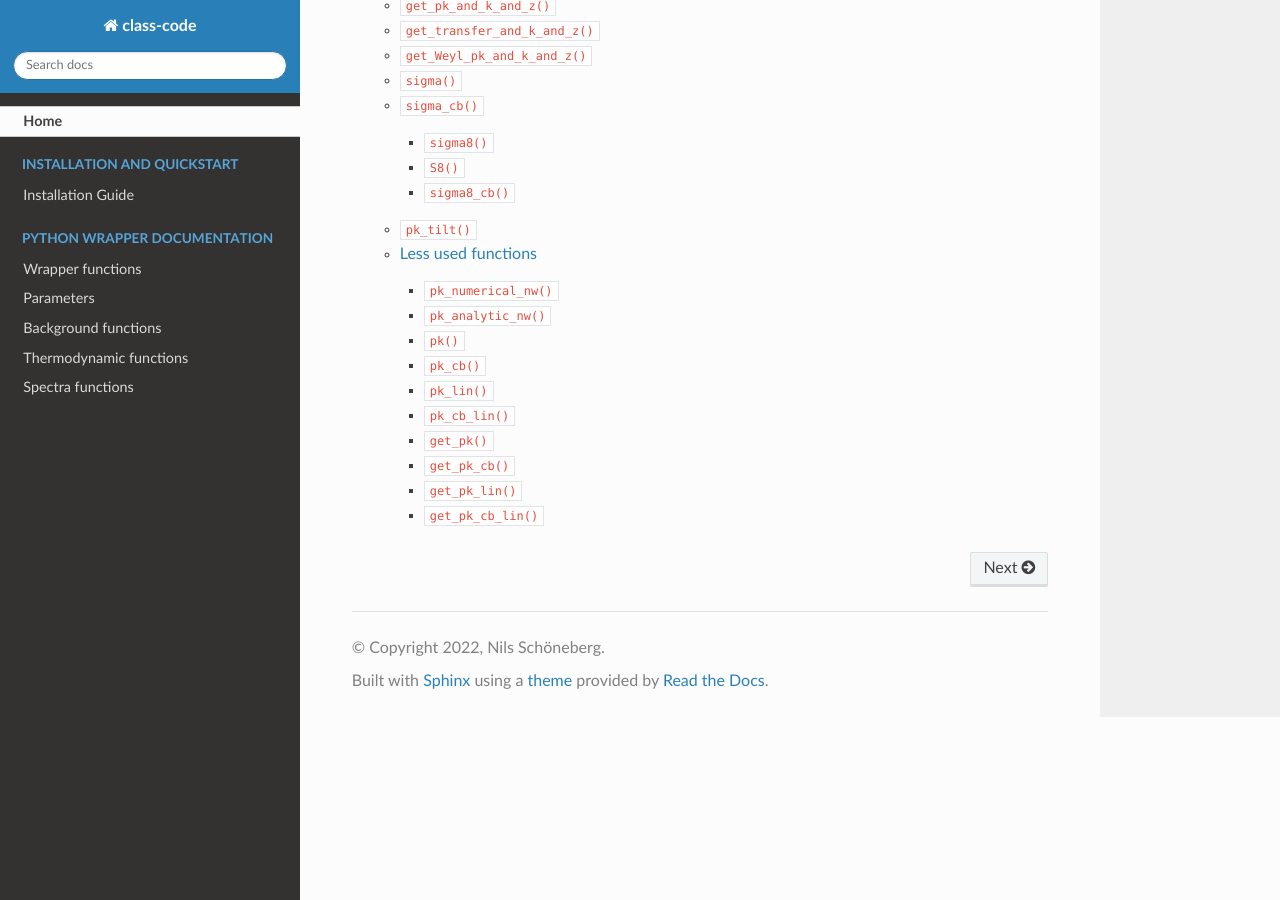
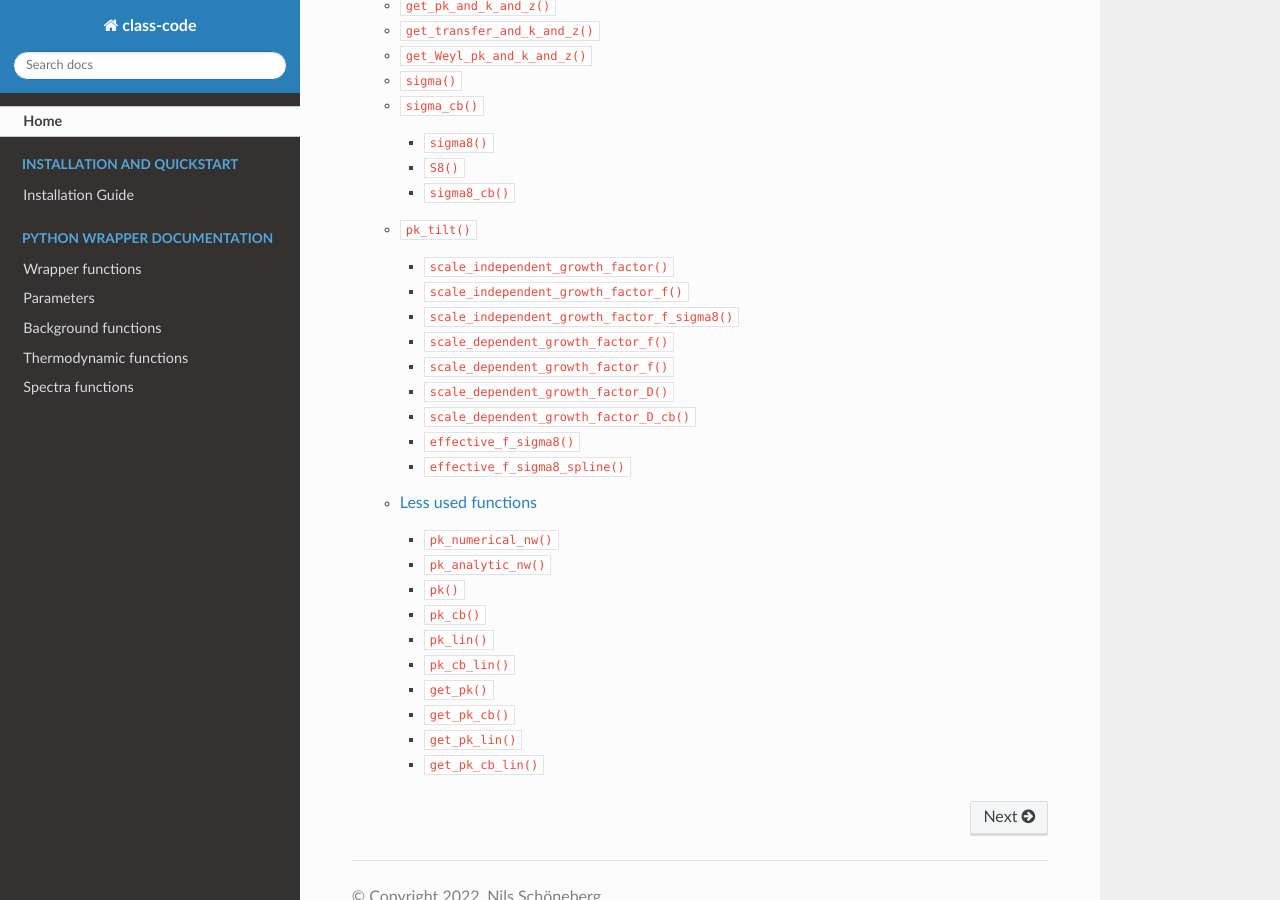
Before and after one commit to schoeneberg/class-code-documentation, a Sphinx documentation site: the page built from docs/index.rst, in a window 1280 px wide and 900 px high, scrolled down 1876 px. Built offline with Sphinx 7.4.7 and the Read the Docs theme 3.1.0, drawn with Linux system fonts in a browser that asks for light colours; pages that are not in the unit, such as notebooks, are missing from menus; some of the changed lines change nothing that is shown.

Commit message:
Update wrapper_ha.rst

```diff
--- a/docs/wrapper_ha.rst
+++ b/docs/wrapper_ha.rst
@@ -137,6 +137,55 @@
   :param k: Wavenumber in 1/Mpc
   :param z: Redshift z
 
+ .. function:: scale_independent_growth_factor(z)
+
+  Return the scale invariant growth factor :math:`D(a)` for CDM perturbations, which is defined as the solution to the scale-independent growth differential equation :math:`D''(a) + aH D'(a) = \frac{3}{2} a^2 \rho_m(a) D(a)`
+
+  :param z: Redshift z
+
+ .. function:: scale_independent_growth_factor_f(z)
+
+  Return the scale invariant growth factor derivative :math:`f(a) = \mathrm{d} \ln D/\mathrm{d} \ln a` for CDM perturbations.
+
+  :param z: Redshift z
+
+ .. function:: scale_independent_growth_factor_f_sigma8(z)
+
+  Return the scale invariant growth factor derivative :math:`f\sigma_8(a) = f(a) \sigma_8(z)` with :math:`\sigma_8(z)` determined as :func:`sigma`(8,z,h_units=True)
+
+  :param z: Redshift z
+
+ .. function:: scale_dependent_growth_factor_f(k, z, h_units=False, nonlinear=False, Nz=20)
+
+  Return the true derivative of the power spectrum :math:`f(a) = \frac{1}{2} \mathrm{d} \ln P(k,a)/\mathrm{d} \ln a` for CDM perturbations. With the settings nonlinear you can select the linear or non-linear power spectrum for the computation. Nz is the number of redshifts used to determine the numerical derivative, using a UnivariateSpline.
+
+  :param k: Wavenumber in 1/Mpc (except if h_units=True, then h/Mpc)
+  :param z: Redshift z
+
+ .. function:: scale_dependent_growth_factor_f(k, z, h_units=False, nonlinear=False, Nz=20)
+
+  Same as :math:`scale_dependent_growth_factor_f` for CDM+baryons.
+
+ .. function:: scale_dependent_growth_factor_D(k, z, h_units=False, nonlinear=False, Nz=20)
+
+  Returns simply :math:`\sqrt{P(k,z)/P(k,0)}`, see :math:`scale_dependent_growth_factor_f` for the input parameters
+
+ .. function:: scale_dependent_growth_factor_D_cb(k, z, h_units=False, nonlinear=False, Nz=20)
+
+  Same as :math:`scale_dependent_growth_factor_D` for CDM+baryons.
+
+ .. function:: effective_f_sigma8(z, z_step=0.1)
+
+  Return the scale invariant growth factor derivative :math:`f\sigma^\mathrm{eff}_8(a) = \mathrm{d}\sigma_8(z)/\mathrm{d}\ln a` with :math:`\sigma_8(z)` determined as :func:`sigma`(8,z,h_units=True).
+  Uses a double-sided forward derivative. For z < z_step the step is reduced progressively down to z_step/10 while sticking to a double-sided derivative. For z< z_step/10 a single-sided derivative is used instead.
+
+  :param z: Redshift z
+  :param z_step: Redshift step size \Delta z
+
+ .. function:: effective_f_sigma8_spline(z, Nz=20)
+
+  Same as :func:`effective_f_sigma8`, but using a spline of Nz evalutations in the range [z-0.1,z+0.1] instead, or [0,0.2] if z<0.1. Uses a CubicSpline for taking the derivative.
+
 Less used functions
 ^^^^^^^^^^^^^^^^^^^
 
```
